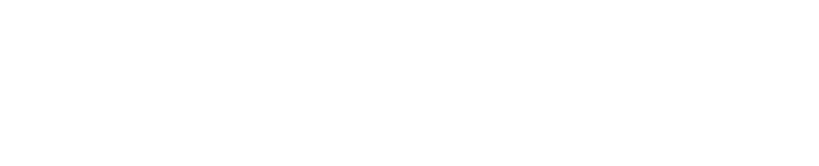
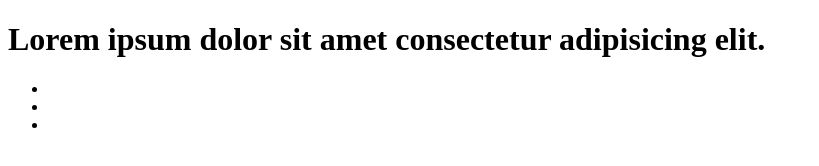
Before and after one commit to Jalal-Alhaddad/Generic-1, a plain HTML site: page index.html in a window 1280 px wide. Shown: the whole page, without its empty margins (0-819 px from the left). Drawn offline with Linux system fonts and the light colour scheme.

Commit message:
Add navigation links to index.html

```diff
--- a/index.html
+++ b/index.html
@@ -8,7 +8,14 @@
 </head>
 
 <body>
-
+<h1>Lorem ipsum dolor sit amet consectetur adipisicing elit.</h1>
+<div>
+  <ul>
+    <li><a href="About"></a></li>
+    <li><a href="Home"></a></li>
+    <li><a href="Help"></a></li>
+  </ul>
+</div>
 </body>
 
 </html>
```
